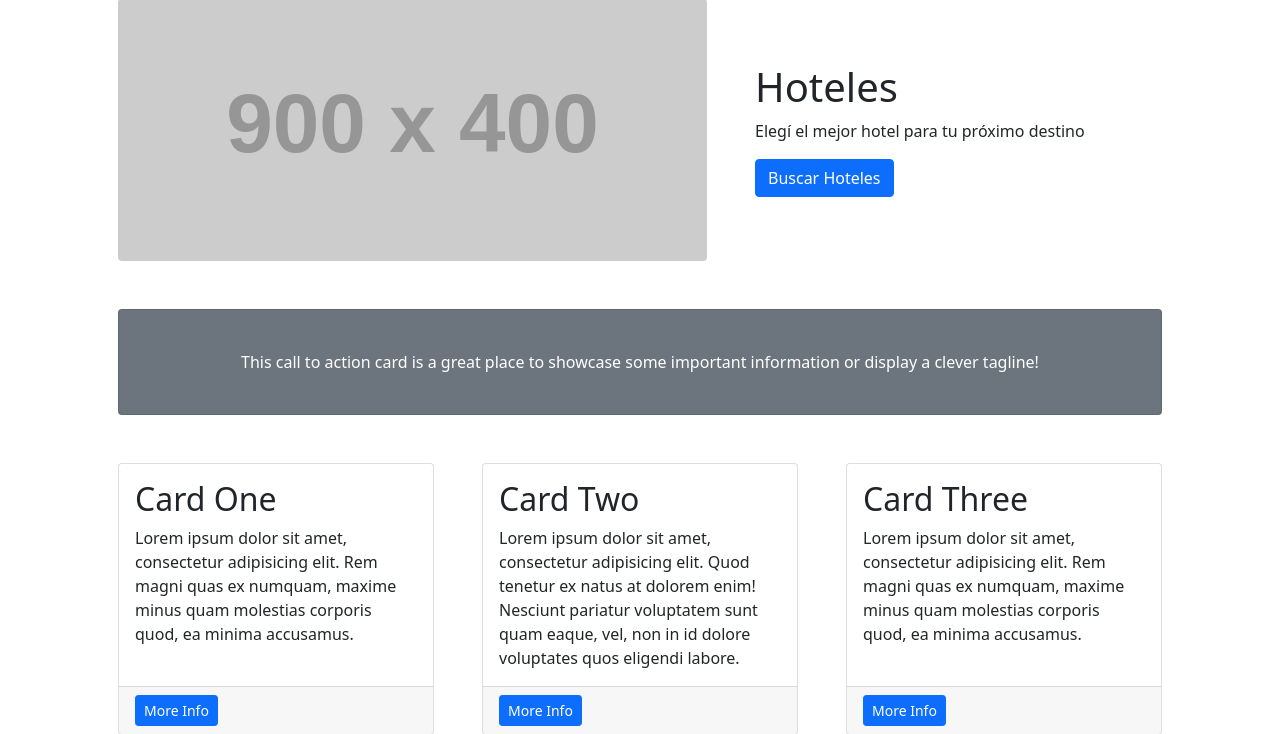
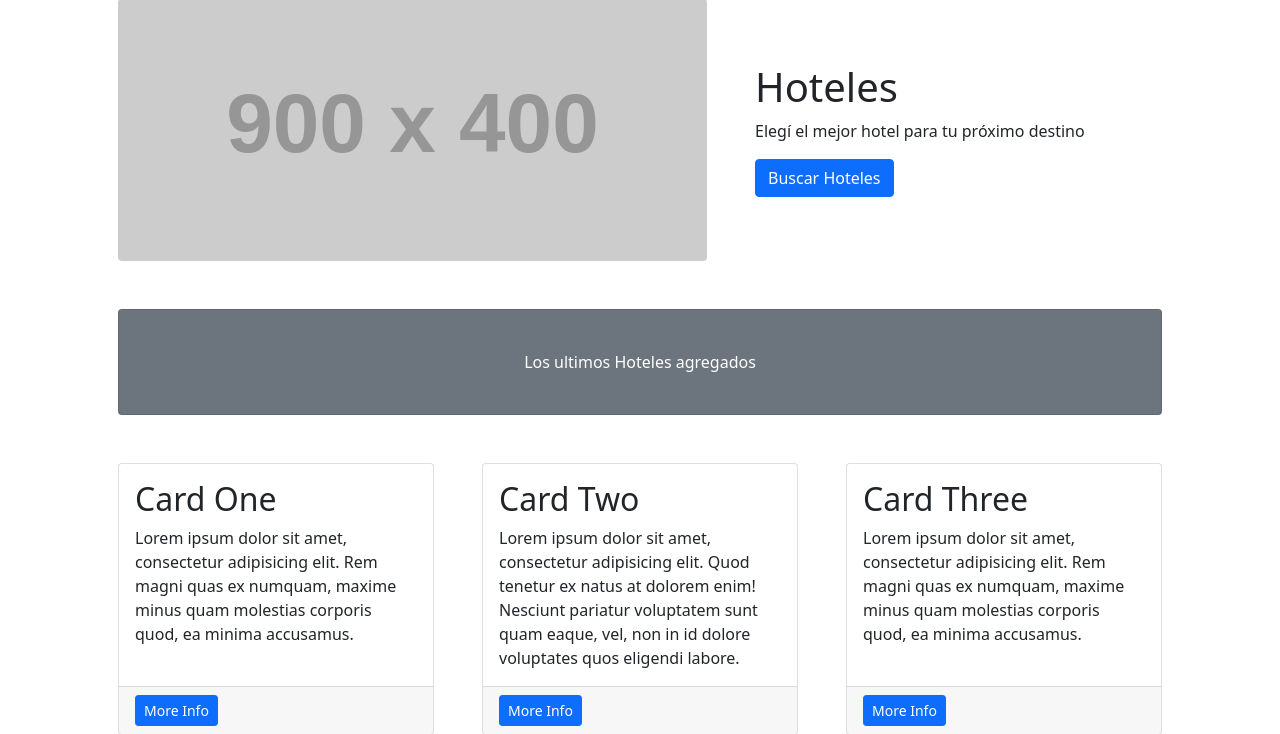
Before and after one commit to MartinCapocasale/ProyectoViajes, a Django app: page /hoteles/ in a window 1280 px wide. Shown: the part 105-839 px from the top of the page. Run offline with Django 4.2, Linux system fonts and the light colour scheme; grey boxes labelled with a size stand in for pictures from a placeholder-image service; some libraries are stand-ins or nearby versions.

Commit message:
se modifica el header de cada html

```diff
--- a/ProyectoViajes/ProyectoViajesApp/templates/ProyectoViajesApp/base.html
+++ b/ProyectoViajes/ProyectoViajesApp/templates/ProyectoViajesApp/base.html
@@ -37,7 +37,9 @@
                 <div class="col-lg-5">
                     <h1 class="font-weight-light">{% block TipoDePagina %}{% endblock %}</h1>
                     <p>{% block SloganPagina %}{% endblock %}</p>
-                    <a class="btn btn-primary" href="#!">{% block DeBusqueda %}{% endblock %}</a>
+                    {% block DeBusqueda %}
+
+                    {% endblock %}</a>
                 </div>
         </div>
         {%block ContenidoPagina %}
--- a/ProyectoViajes/ProyectoViajesApp/templates/ProyectoViajesApp/hoteles.html
+++ b/ProyectoViajes/ProyectoViajesApp/templates/ProyectoViajesApp/hoteles.html
@@ -6,12 +6,15 @@ Hoteles - Viajes Coder
 {% endblock %}
 {% block TipoDePagina %}Hoteles{% endblock %}
 {% block SloganPagina %}Elegí el mejor hotel para tu próximo destino{% endblock %}
-<a class="btn btn-primary" href="#!">{% block DeBusqueda %}Buscar Hoteles{% endblock %}</a>
+{% block DeBusqueda %}
+<a class="btn btn-primary" href="#!">Buscar Hoteles</a>
+
+{% endblock %}</a>
 
 {%block ContenidoPagina%}
             <!-- Call to Action-->
             <div class="card text-white bg-secondary my-5 py-4 text-center">
-                <div class="card-body"><p class="text-white m-0">This call to action card is a great place to showcase some important information or display a clever tagline!</p></div>
+                <div class="card-body"><p class="text-white m-0">Los ultimos Hoteles agregados</p></div>
             </div>
             <!-- Content Row-->
             <div class="row gx-4 gx-lg-5">
--- a/ProyectoViajes/ProyectoViajesApp/templates/ProyectoViajesApp/index.html
+++ b/ProyectoViajes/ProyectoViajesApp/templates/ProyectoViajesApp/index.html
@@ -7,7 +7,6 @@ Inicio - Viajes Coder
 
 {% block TipoDePagina %}Viajes Coder{% endblock %}
 {% block SloganPagina %}Los mejores Vuelos Hoteles y Excursiones en un solo lugar{% endblock %}
-<a class="btn btn-primary" href="#!">{% block DeBusqueda %}Vuelos{% endblock %}</a>
 
 
 
--- a/ProyectoViajes/ProyectoViajesApp/templates/ProyectoViajesApp/vuelos.html
+++ b/ProyectoViajes/ProyectoViajesApp/templates/ProyectoViajesApp/vuelos.html
@@ -6,12 +6,14 @@ Vuelos - Viajes Coder
 {% endblock %}
 {% block TipoDePagina %}Vuelos{% endblock %}
 {% block SloganPagina %}Elegí el mejor vuelo para tu próxima aventura{% endblock %}
-<a class="btn btn-primary" href="#!">{% block DeBusqueda %}Buscar Vuelos{% endblock %}</a>
+{% block DeBusqueda %}
+<a class="btn btn-primary" href="#!">Buscar Vuelos</a>
 
+{% endblock %}</a>
 {%block ContenidoPagina%}
             <!-- Call to Action-->
             <div class="card text-white bg-secondary my-5 py-4 text-center">
-                <div class="card-body"><p class="text-white m-0">Los ultimos vuelos agregados</p></div>
+                <div class="card-body"><p class="text-white m-0">Los ultimos Vuelos agregados</p></div>
             </div>
             <!-- Content Row-->
             <div class="row gx-4 gx-lg-5">
```
Also changed, not shown: ProyectoViajes/ProyectoViajesApp/templates/ProyectoViajesApp/excursiones.html (+5 -2 lines).
